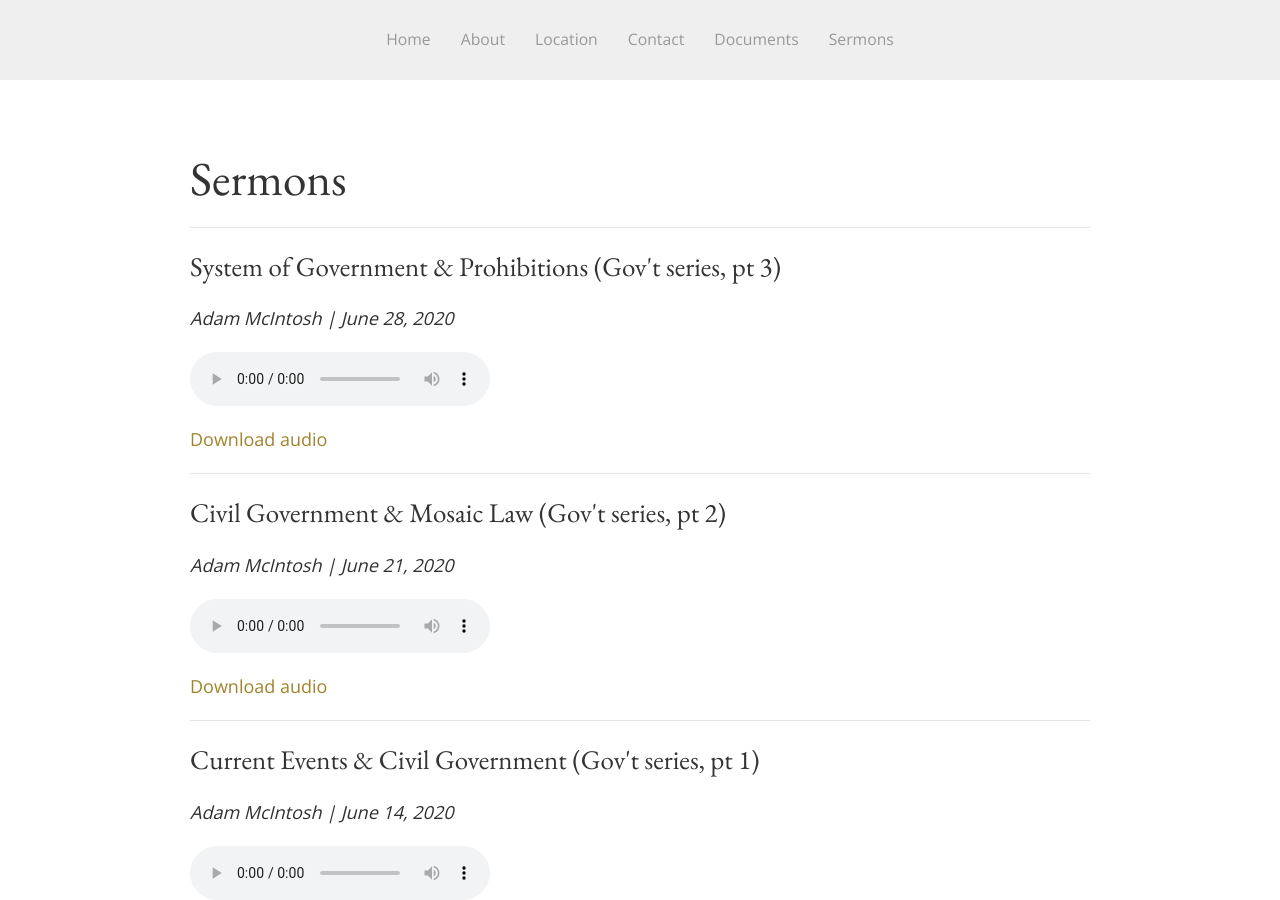
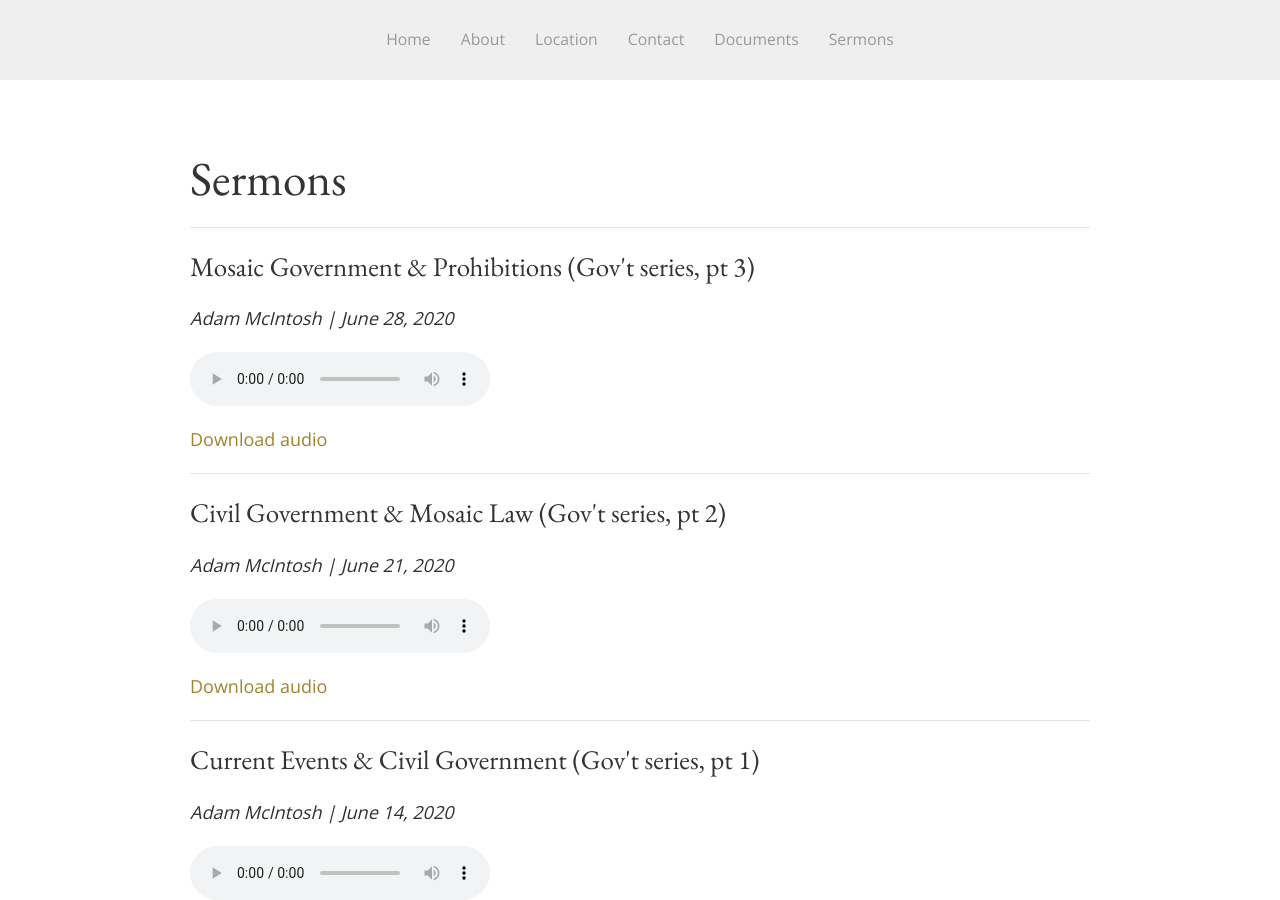
Before and after one commit to SaintDavidsChurch/website, a Jekyll site: the page built from sermons.html, in a window 1280 px wide and 900 px high. Built offline with Jekyll 4.4.1, drawn with Linux system fonts in a browser that asks for light colours.

Commit message:
Updated by InferCMS

```diff
--- a/_data/sermons.yml
+++ b/_data/sermons.yml
@@ -110,7 +110,7 @@
   date: '2020-06-21'
   preacher: Adam McIntosh
   audio_file: https://saintdavids.church/assets/sermons/2020/June/Adam-McIntosh_June21-2020_Genesis14.8-16_CivilGovt2.mp3
-- title: System of Government & Prohibitions (Gov't series, pt 3)
+- title: Mosaic Government & Prohibitions (Gov't series, pt 3)
   date: '2020-06-28'
   preacher: Adam McIntosh
   audio_file: https://saintdavids.church/assets/sermons/2020/June/Adam-McIntosh_June28-2020_Exod18.13-26_CivilGovt3.mp3
```
